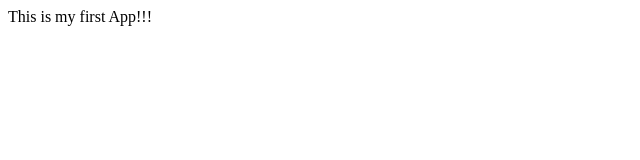
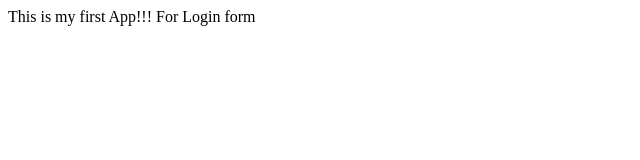
Before and after one commit to Xwebyna/myapp, a plain HTML site: page index.html in a window 1280 px wide. Shown: the whole page, without its empty margins (0-640 px from the left). Drawn offline with Linux system fonts and the light colour scheme.

Commit message:
Login Form

```diff
--- a/index.html
+++ b/index.html
@@ -4,5 +4,6 @@
 	</head>
 	<body>
 		This is my first App!!!
+		For Login form
 	</body>
 </html>
```
Also changed, not shown: login.html (added).
